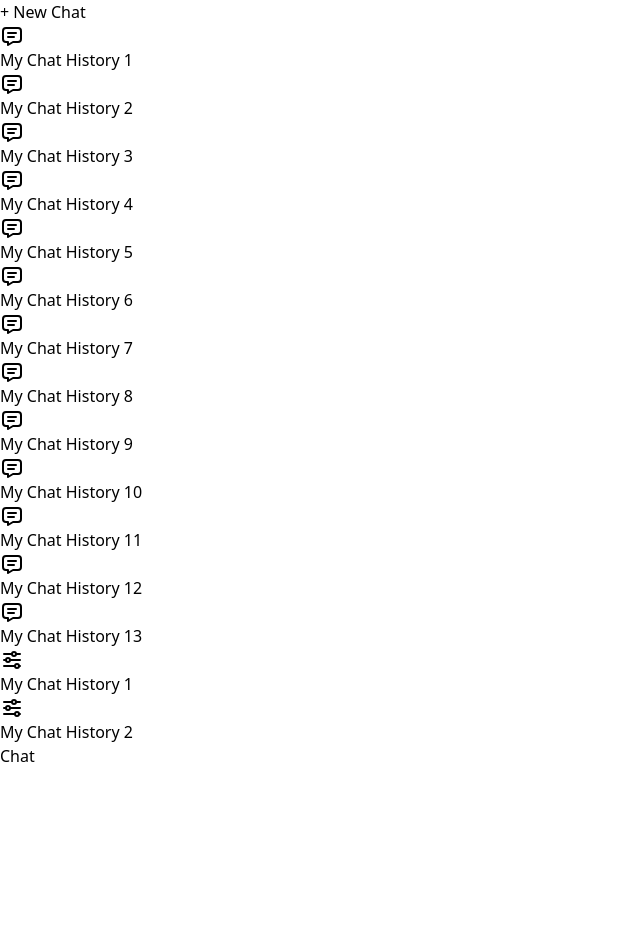
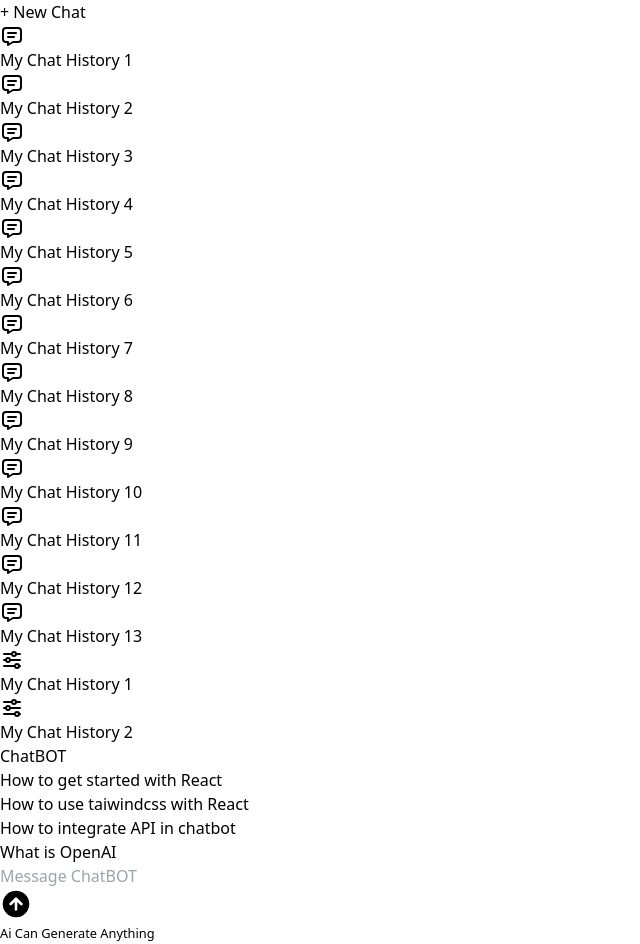
Before and after one commit to durgeshh04/ChatBot, a React (Vite) app in the folder my-project/: page / in a window 1280 px wide. Shown: the whole page, without its empty margins (0-640 px from the left). Before the commit the page ends 800 px from the top, so only its background shows below. Built offline with nearby package versions, Linux system fonts and the light colour scheme.

Commit message:
Updated Chat.jsx

```diff
--- a/my-project/index.html
+++ b/my-project/index.html
@@ -4,7 +4,7 @@
     <meta charset="UTF-8" />
     <meta name="viewport" content="width=device-width, initial-scale=1.0" />
     <link rel="icon" type="image/svg+xml" href="/brain-idea.svg"/>
-    <title>MY-GPT</title>
+    <title>ChatBOT</title>
   </head>
   <body>
     <div id="root"></div>
--- a/my-project/src/components/Chat.jsx
+++ b/my-project/src/components/Chat.jsx
@@ -2,6 +2,12 @@ import React from "react";
 import "./Chat.css"; // Import your CSS file
 
 const Chat = () => {
+  const example = [
+    "How to get started with React",
+    "How to use taiwindcss with React",
+    "How to integrate API in chatbot",
+    "What is OpenAI",
+  ];
   return (
     <div className="w-screen h-screen bg-gray-900 flex">
       <div className="w-[20%] h-full bg-gray-950 text-white p-4 flex flex-col">
@@ -84,7 +90,44 @@ const Chat = () => {
 
       <div className="w-[80%]">
         <div className="h-[80%] border flex flex-col justify-center items-center text-white">
-          <div className="text-4xl font-bold">Chat</div>
+          <div className="text-4xl font-bold">ChatBOT</div>
+          <div className="flex flex-wrap justify-around max-w-[900px]">
+            {example.map((item, index) => (
+              <div
+                key={index}
+                className="text-white text-lg font-light p-4 border-2 border-black rounded-lg min-w-[400px] mt-5 hover:bg-slate-800 cursor-pointer"
+              >
+                {item}
+              </div>
+            ))}
+          </div>
+        </div>
+
+        {/* Search Box  */}
+
+        <div className="h-[20%]">
+          <div className="flex flex-col items-center justify-center h-full w-full">
+            <div className="relative w-[75%]">
+              <input
+                type="text"
+                className="w-full rounded-full border-2 border-black p-4 pr-10 outline-none"
+                placeholder="Message ChatBOT"
+              />
+              <svg
+                xmlns="http://www.w3.org/2000/svg"
+                width="32"
+                height="32"
+                viewBox="0 0 24 24"
+                fill="currentColor"
+                class="icon icon-tabler icons-tabler-filled icon-tabler-circle-arrow-up"
+                className="absolute right-3 top-1/2 -translate-y-1/2 cursor-pointer"
+              >
+                <path stroke="none" d="M0 0h24v24H0z" fill="none" />
+                <path d="M17 3.34a10 10 0 1 1 -14.995 8.984l-.005 -.324l.005 -.324a10 10 0 0 1 14.995 -8.336zm-4.98 3.66l-.163 .01l-.086 .016l-.142 .045l-.113 .054l-.07 .043l-.095 .071l-.058 .054l-4 4l-.083 .094a1 1 0 0 0 1.497 1.32l2.293 -2.293v5.586l.007 .117a1 1 0 0 0 1.993 -.117v-5.585l2.293 2.292l.094 .083a1 1 0 0 0 1.32 -1.497l-4 -4l-.082 -.073l-.089 -.064l-.113 -.062l-.081 -.034l-.113 -.034l-.112 -.02l-.098 -.006z" />
+              </svg>
+            </div>
+            <small className="text-white mt-2">Ai Can Generate Anything</small>
+          </div>
         </div>
       </div>
     </div>
```
